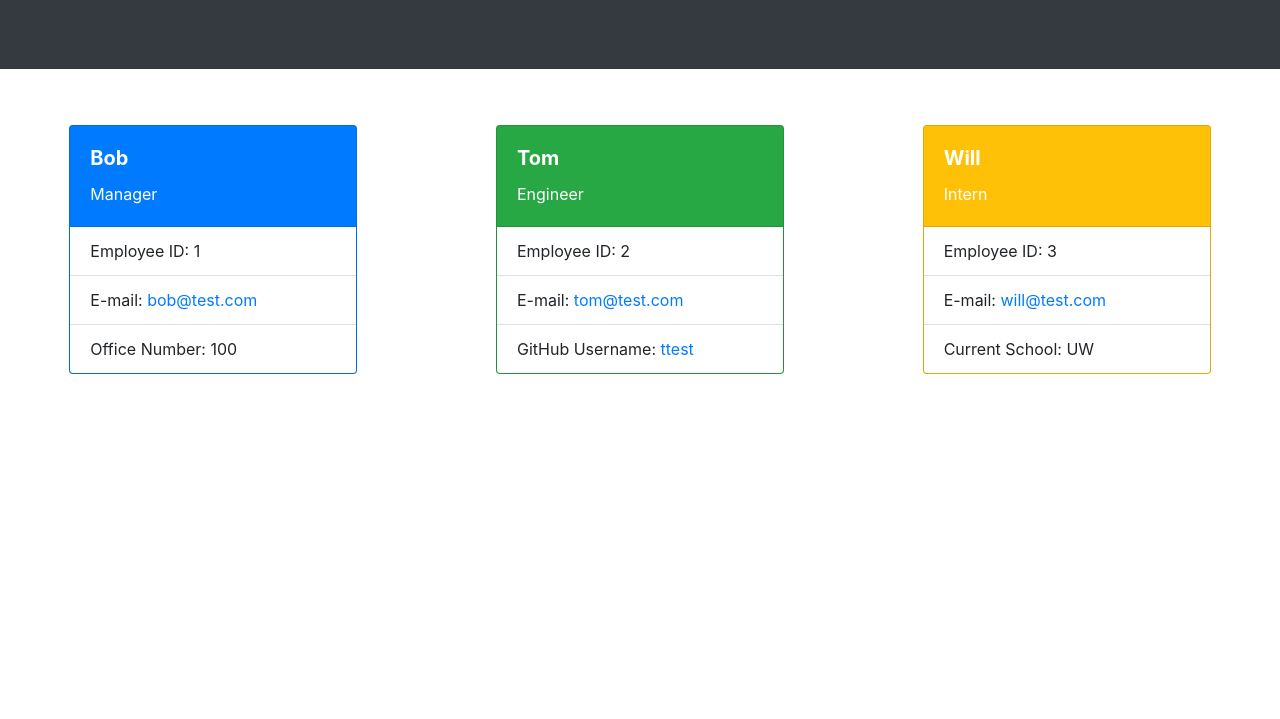
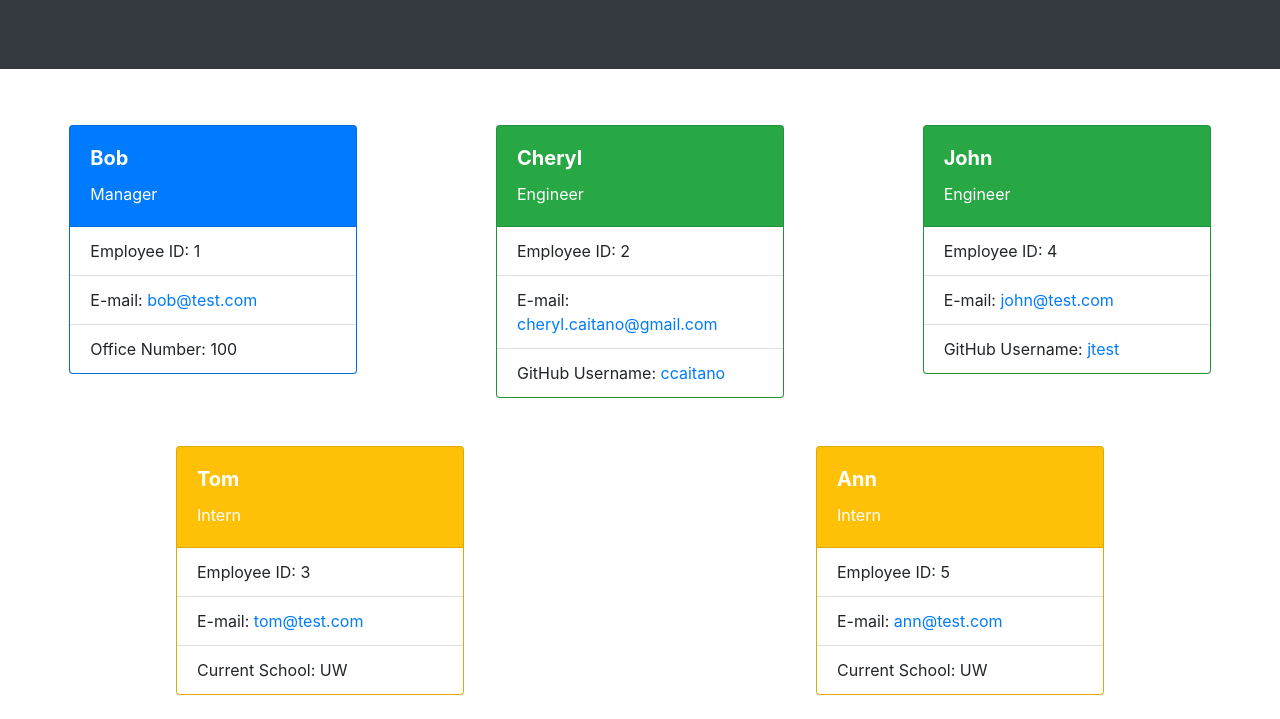
Before and after one commit to ccaitano/team-profile-generator, a website: page index.html in a window 1280 px wide. Shown: the part 134-853 px from the top of the page. Before the commit the page ends 800 px from the top, so only its background shows below. Drawn offline with nearby package versions, Linux system fonts and the light colour scheme.

```diff
--- a/index.html
+++ b/index.html
@@ -34,18 +34,32 @@
         </div>
      </div>
 
-
     <div class="row py-4 mx-auto">
         <div class="col-sm col-md-4 col-lg-8">
             <div class="card bg-success" style="width: 18rem;">
                 <div class="card-body">
-             <h5 class="card-title font-weight-bold text-white">Tom</h5>
+                    <h5 class="card-title font-weight-bold text-white">Cheryl</h5>
                     <p class="card-text text-white">Engineer</p>
                 </div>
                 <ul class="list-group list-group-flush">
                     <li class="list-group-item">Employee ID: 2</li>
-             <li class="list-group-item">E-mail: <a href="mailto:tom@test.com" target="_blank">tom@test.com</a></li>
-             <li class="list-group-item">GitHub Username: <a href="https://github.com/ttest" target="_blank">ttest</a></li>
+                    <li class="list-group-item">E-mail: <a href="mailto:cheryl.caitano@gmail.com" target="_blank">cheryl.caitano@gmail.com</a></li>
+                    <li class="list-group-item">GitHub Username: <a href="https://github.com/ccaitano" target="_blank">ccaitano</a></li>
+                </ul>
+            </div>
+        </div>
+     </div>
+    <div class="row py-4 mx-auto">
+        <div class="col-sm col-md-4 col-lg-8">
+            <div class="card bg-success" style="width: 18rem;">
+                <div class="card-body">
+                    <h5 class="card-title font-weight-bold text-white">John</h5>
+                    <p class="card-text text-white">Engineer</p>
+                </div>
+                <ul class="list-group list-group-flush">
+                    <li class="list-group-item">Employee ID: 4</li>
+                    <li class="list-group-item">E-mail: <a href="mailto:john@test.com" target="_blank">john@test.com</a></li>
+                    <li class="list-group-item">GitHub Username: <a href="https://github.com/jtest" target="_blank">jtest</a></li>
                 </ul>
             </div>
         </div>
@@ -55,12 +69,27 @@
         <div class="col-sm col-md-4 col-lg-8">
             <div class="card bg-warning" style="width: 18rem;">
                 <div class="card-body">
-             <h5 class="card-title font-weight-bold text-white">Will</h5>
+                    <h5 class="card-title font-weight-bold text-white">Tom</h5>
                     <p class="card-text text-white">Intern</p>
                 </div>
                 <ul class="list-group list-group-flush">
                     <li class="list-group-item">Employee ID: 3</li>
-             <li class="list-group-item">E-mail: <a href="mailto:will@test.com" target="_blank">will@test.com</a></li>
+                    <li class="list-group-item">E-mail: <a href="mailto:tom@test.com" target="_blank">tom@test.com</a></li>
+                    <li class="list-group-item">Current School: UW</li>
+                </ul>
+            </div>
+        </div>
+     </div>
+    <div class="row py-4 mx-auto">
+        <div class="col-sm col-md-4 col-lg-8">
+            <div class="card bg-warning" style="width: 18rem;">
+                <div class="card-body">
+                    <h5 class="card-title font-weight-bold text-white">Ann</h5>
+                    <p class="card-text text-white">Intern</p>
+                </div>
+                <ul class="list-group list-group-flush">
+                    <li class="list-group-item">Employee ID: 5</li>
+                    <li class="list-group-item">E-mail: <a href="mailto:ann@test.com" target="_blank">ann@test.com</a></li>
                     <li class="list-group-item">Current School: UW</li>
                 </ul>
             </div>
```
Also changed, not shown: assets/sample-index.html (added, +104 -0 lines), 3 other files. Lines whose indentation alone changed are shown as unchanged.
